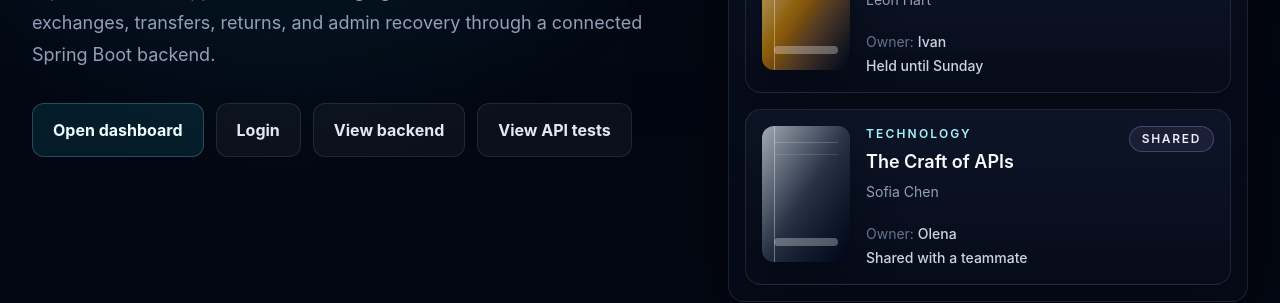
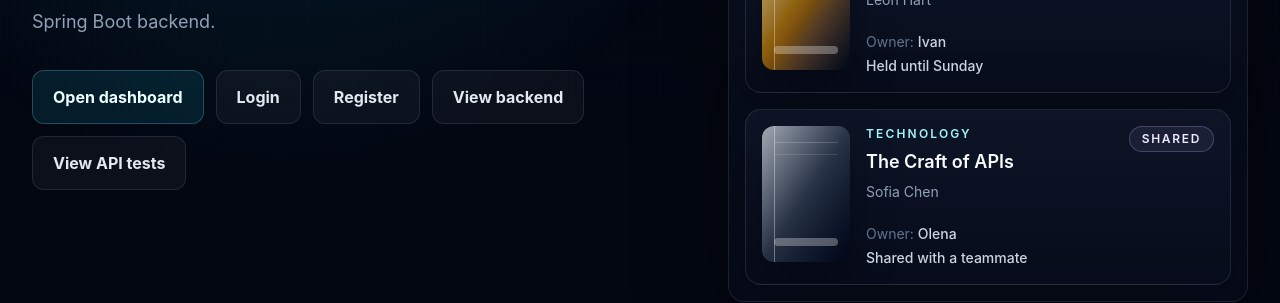
Before and after one commit to vladwpnz/book-exchange-ui, a React (Vite) app: page / in a window 1280 px wide. Shown: the part 534-837 px from the top of the page. Built offline with nearby package versions, Linux system fonts and the light colour scheme; no server answers.

Commit message:
fix: improve authenticated navigation

```diff
--- a/src/pages/LandingPage.tsx
+++ b/src/pages/LandingPage.tsx
@@ -2,6 +2,7 @@ import { Link } from 'react-router-dom'
 
 import { repositoryLinks } from '../api/links'
 import { featuredBooks } from '../api/mockLibrary'
+import { useAuth } from '../auth/useAuth'
 import { BookCard } from '../components/BookCard'
 import { Navbar } from '../components/Navbar'
 
@@ -26,6 +27,8 @@ const features = [
 const techStack = ['React', 'TypeScript', 'Vite', 'Tailwind CSS', 'Spring Boot']
 
 export function LandingPage() {
+  const { isAuthenticated } = useAuth()
+
   return (
     <div className="min-h-screen text-slate-100">
       <Navbar />
@@ -55,9 +58,17 @@ export function LandingPage() {
                   Open dashboard
                 </Link>
 
-                <Link to="/login" className="secondary-action">
-                  Login
-                </Link>
+                {!isAuthenticated && (
+                  <>
+                    <Link to="/login" className="secondary-action">
+                      Login
+                    </Link>
+
+                    <Link to="/register" className="secondary-action">
+                      Register
+                    </Link>
+                  </>
+                )}
 
                 <a
                   href={repositoryLinks.backend}
--- a/src/pages/LoginPage.tsx
+++ b/src/pages/LoginPage.tsx
@@ -1,5 +1,5 @@
 import { useState, type FormEvent } from 'react'
-import { Link, useLocation, useNavigate } from 'react-router-dom'
+import { Link, Navigate, useLocation, useNavigate } from 'react-router-dom'
 
 import { useAuth } from '../auth/useAuth'
 import { Navbar } from '../components/Navbar'
@@ -19,7 +19,7 @@ function getSuccessMessage(state: unknown) {
 export function LoginPage() {
   const location = useLocation()
   const navigate = useNavigate()
-  const { clearAuthError, error, isLoading, login } = useAuth()
+  const { clearAuthError, error, isAuthenticated, isLoading, login } = useAuth()
   const successMessage = getSuccessMessage(location.state)
   const [email, setEmail] = useState('')
   const [password, setPassword] = useState('')
@@ -33,6 +33,10 @@ export function LoginPage() {
     } catch {
       return
     }
+  }
+
+  if (isAuthenticated) {
+    return <Navigate to="/app/my-books" replace />
   }
 
   return (
--- a/src/pages/RegisterPage.tsx
+++ b/src/pages/RegisterPage.tsx
@@ -1,11 +1,13 @@
 import { useState, type FormEvent } from 'react'
-import { Link, useNavigate } from 'react-router-dom'
+import { Link, Navigate, useNavigate } from 'react-router-dom'
 
 import { registerUser } from '../api/registerApi'
+import { useAuth } from '../auth/useAuth'
 import { Navbar } from '../components/Navbar'
 
 export function RegisterPage() {
   const navigate = useNavigate()
+  const { isAuthenticated } = useAuth()
   const [name, setName] = useState('')
   const [email, setEmail] = useState('')
   const [password, setPassword] = useState('')
@@ -37,6 +39,10 @@ export function RegisterPage() {
     } finally {
       setIsLoading(false)
     }
+  }
+
+  if (isAuthenticated) {
+    return <Navigate to="/app/my-books" replace />
   }
 
   return (
```
